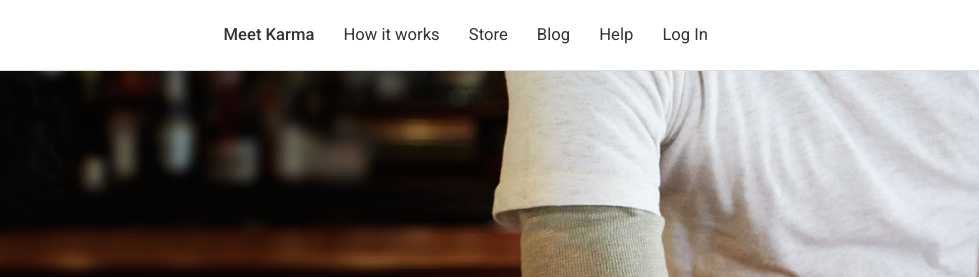
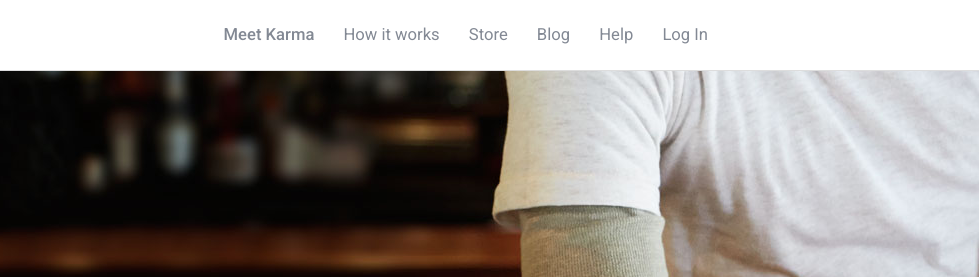
Before and after one commit to yeye07/karma-clone, a plain HTML site: page index.html in a window 1280 px wide. Shown: the top 277 px of the page, 301-1280 px from the left. Drawn offline with Linux system fonts and the light colour scheme.

Commit message:
small changes

```diff
--- a/css/style.css
+++ b/css/style.css
@@ -81,19 +81,18 @@ div {
     margin-left: 1.563rem;
 }
 .top-navigation .links li.active {
-    color: #4c5058;
+    color: #838994;
     font-weight: 500;
 }
 
 .top-navigation .links a:link {
-     color: #333333;
+     color: #838994;
      text-decoration: none;
-
 
 }
 .top-navigation .links li:hover {
     cursor: pointer;
-    color: #333333;
+    color: #838994;
 }
 
 /*Introduction section*/
```
